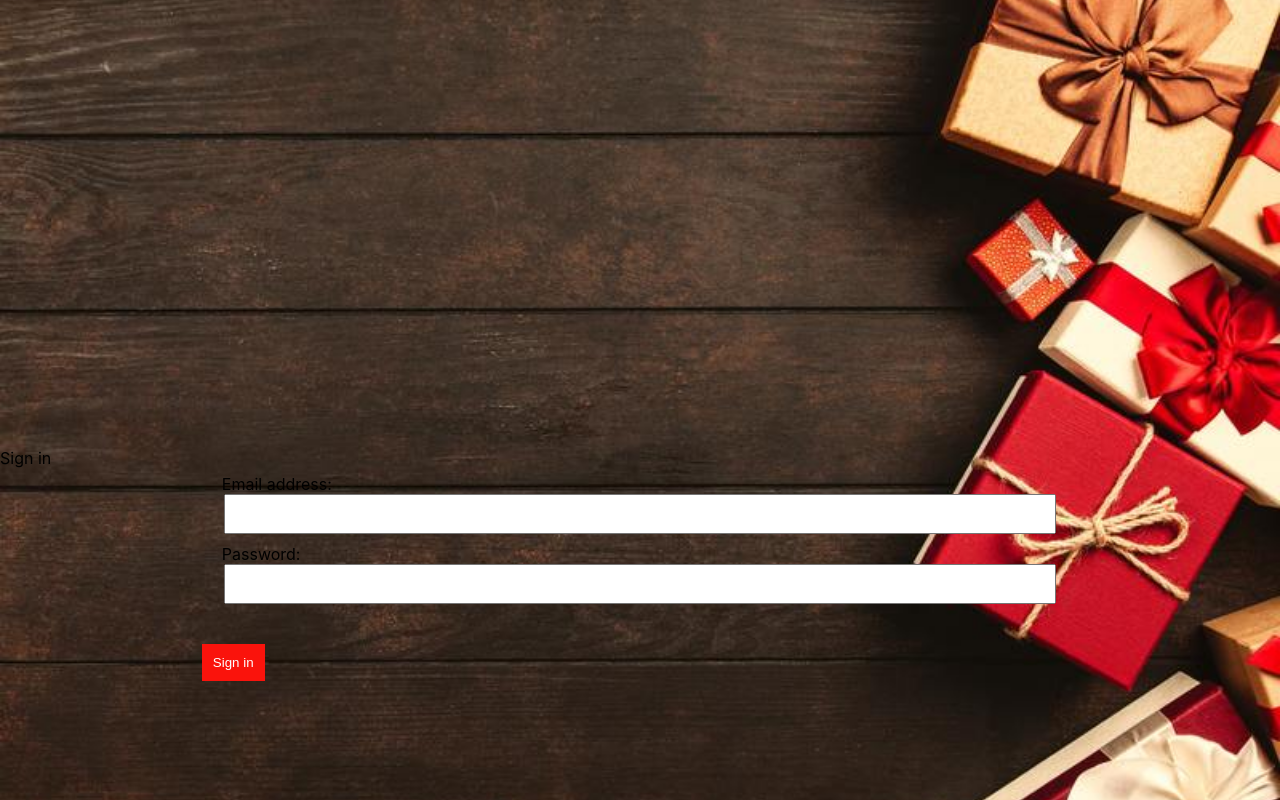
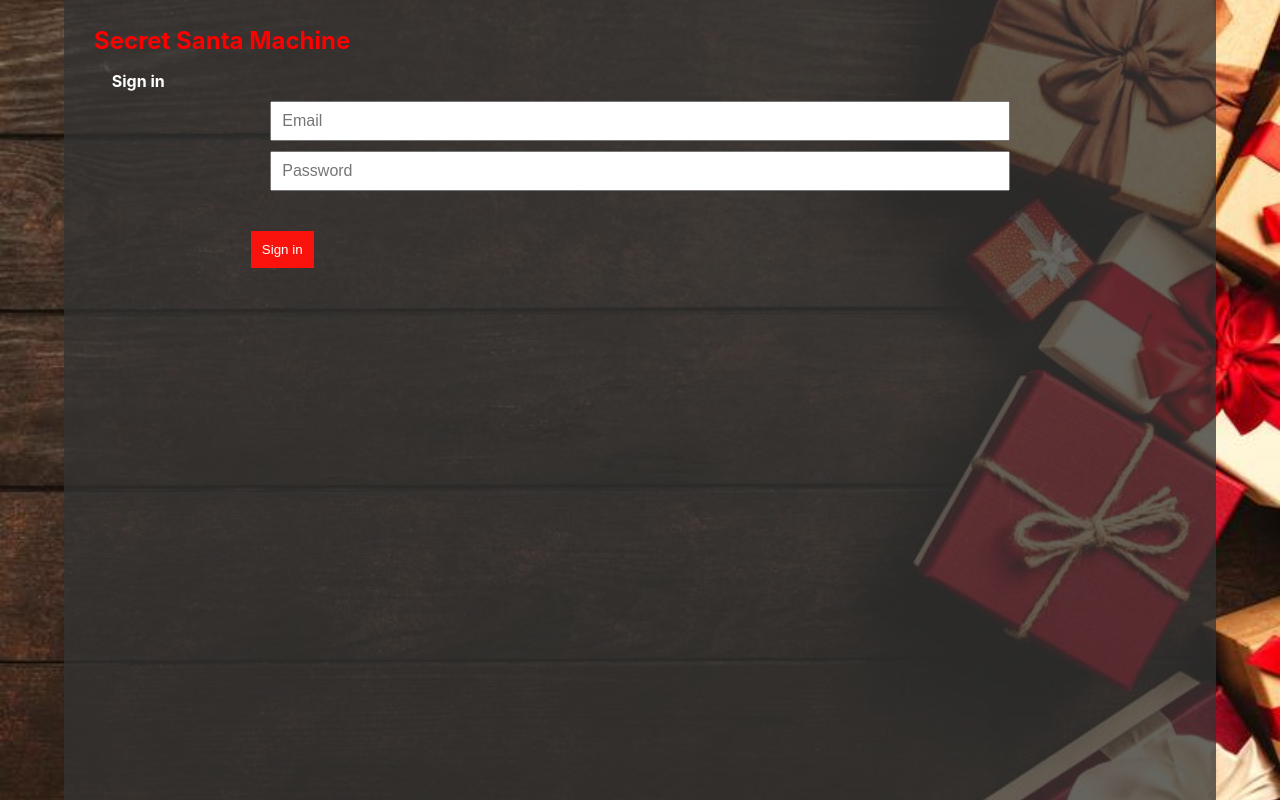
Before and after one commit to timsewell/secret-santa, a React (Create React App) app: page / in a window 1280 px wide. Built offline with nearby package versions, Linux system fonts and the light colour scheme; no server answers.

Commit message:
More styling

```diff
--- a/src/App.css
+++ b/src/App.css
@@ -317,6 +317,12 @@ fieldset {
         width:34%;
     }
 
+    .btn--primary#submit {
+        float: none;
+        margin-top: 30px;
+        margin-left: 6px;
+    }
+
     fieldset {
         margin-top:20px;
     }
--- a/src/sign-in.js
+++ b/src/sign-in.js
@@ -50,23 +50,32 @@ const SignIn = () => {
     return (
         <>
         { state.user.signedIn && <Redirect to='/add-names' /> }
-            <div className='sign-in'>
-                Sign in
-                <fieldset>
+            <div className='sign-in container'>
+                <h1>Secret Santa Machine</h1>
+                <p className='form-title'>Sign in</p>
                     <div className='form-control'>
-                        <label htmlFor='email'>Email address:</label>
-                        <input type='text' id='email' name='email'  onChange={ onChangeEmail } value={ formState.email }/>
+                        <input type='text'
+                               id='email'
+                               name='email'
+                               onChange={ onChangeEmail }
+                               value={ formState.email }
+                               placeholder='Email'
+                        />
                     </div>
                     <div className='form-control'>
-                        <label htmlFor='password'>Password:</label>
-                        <input type='password' id='password' name='password' onChange={ onChangePassword } value={ formState.password }/>
+                        <input type='password'
+                               id='password'
+                               name='password'
+                               onChange={ onChangePassword }
+                               value={ formState.password }
+                               placeholder='Password'
+                        />
                     </div>
                     <div className='form-control'>
                         <button type='submit' className='btn btn--primary' id='submit' name='submit' onClick={ onSubmit }>
                             Sign in
                         </button>
                     </div>
-                </fieldset>
             </div>
         </>
     )
```
